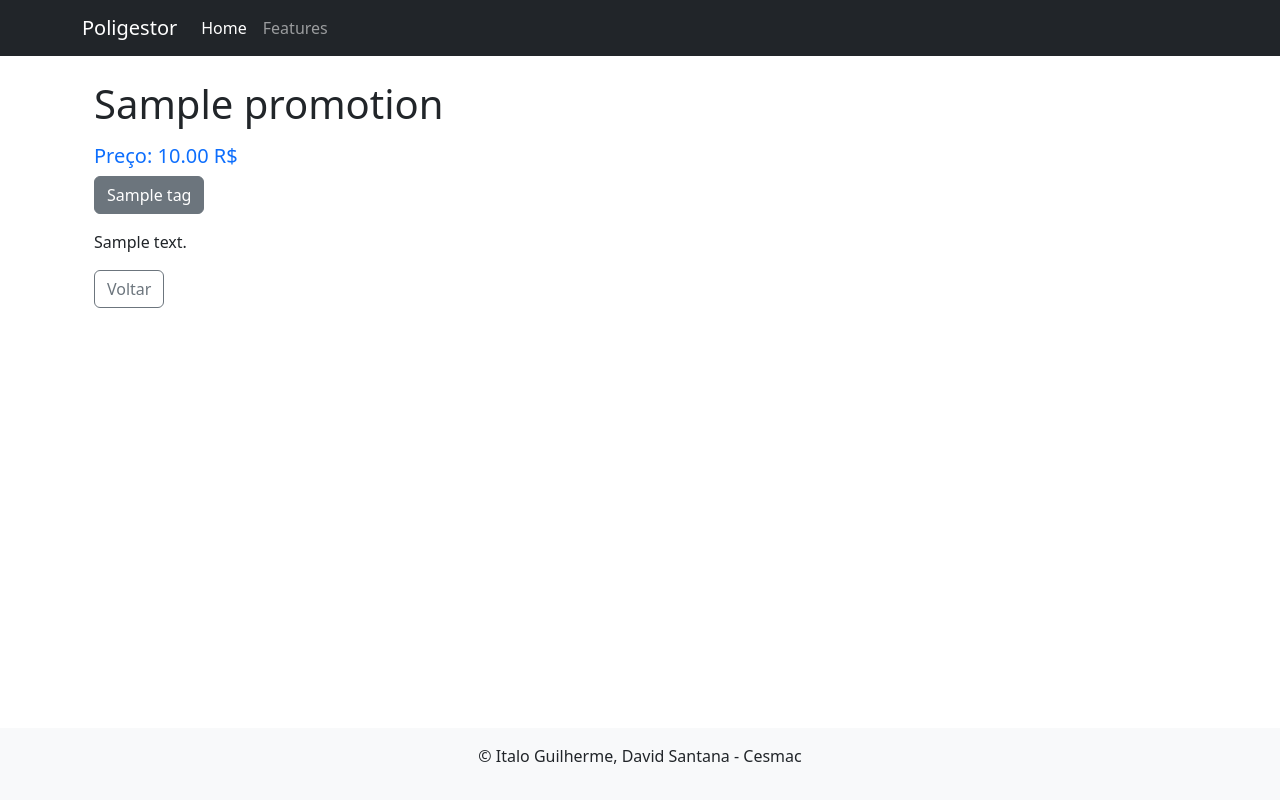
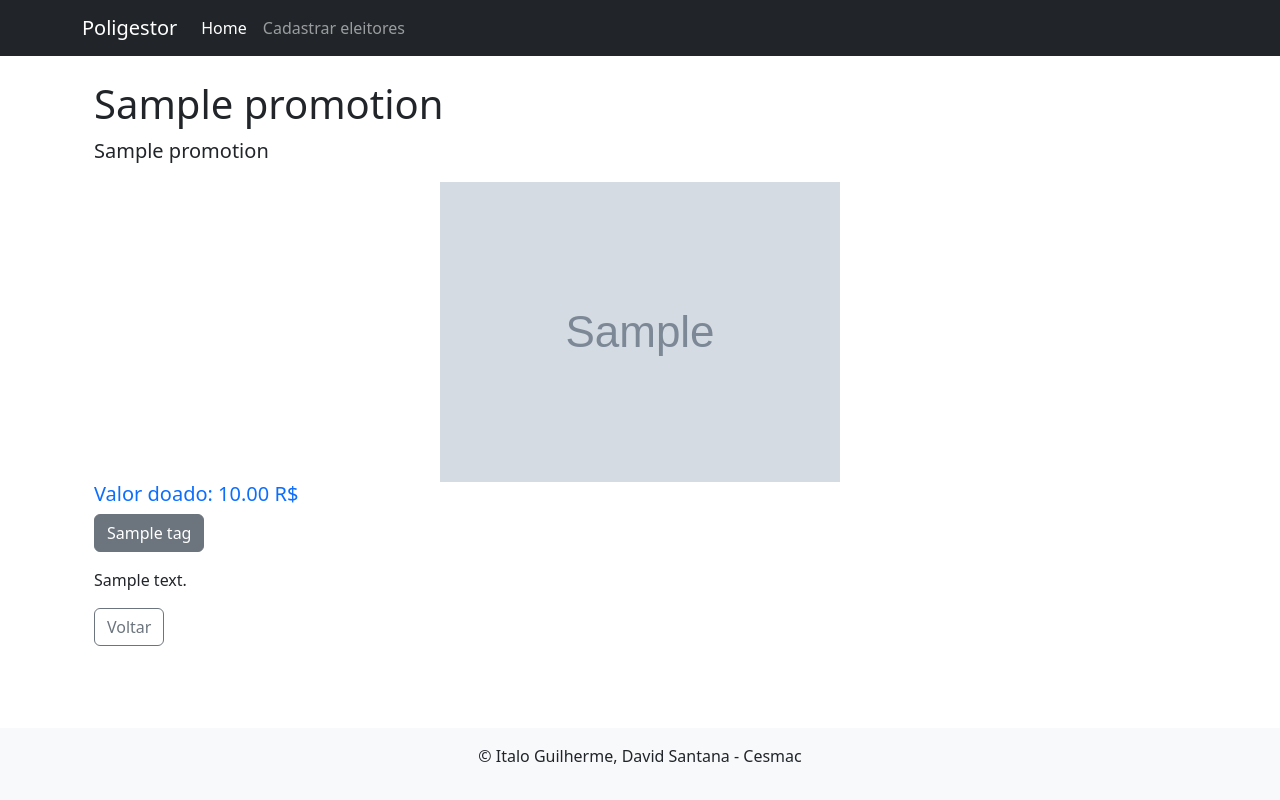
Before and after one commit to ShintaroK3/AV2-5-per-odo-Sistema-de-gestor-pol-tico., a Django app: page /detalhes/1/ in a window 1280 px wide. Run offline with Django 5.2, Linux system fonts and the light colour scheme; tables that the repository leaves empty hold one stand-in row (values such as "Sample post"); grey boxes marked "Sample" are stand-in pictures; some libraries are stand-ins or nearby versions.

Commit message:
new home page, details, and MEDIA

```diff
--- a/Home/templates/detalhes.html
+++ b/Home/templates/detalhes.html
@@ -6,8 +6,11 @@
 <div class="container mt-4">
     <h1>{{ promotion.title }}</h1>
     <h4 class="text-muted">{{ promotion.Category }}</h4>
-    <p class="lead">{{ promotion.subtitle }}</p>
-    <h5 class="text-primary">Preço: {{ promotion.price }} R$</h5>
+    <p class="lead">{{ promotion.ssubtitle }}</p>
+    {% if promotion.imagem %}
+    <img src="{{ promotion.imagem.url }}" alt="Imagem" class="img-fluid mx-auto d-block" style="max-width: 500px; height: auto;">
+    {% endif %}
+    <h5 class="text-primary">Valor doado: {{ promotion.price }} R$</h5>
 
     <div>
         {% for tag in promotion.tags.all %}
--- a/Home/templates/home.html
+++ b/Home/templates/home.html
@@ -9,7 +9,7 @@
     <link rel="stylesheet" href="{% static 'css/bootstrap.min.css' %}">
     <script src="https://cdn.jsdelivr.net/npm/bootstrap@5.3.5/dist/js/bootstrap.bundle.min.js"></script>
 </head>
-<body>
+<body style="padding-bottom: 60px;">
     <nav class="navbar navbar-expand-lg bg-dark navbar-dark">
         <div class="container">
           <a class="navbar-brand" href="#">Poligestor</a>
@@ -22,7 +22,7 @@
                 <a class="nav-link active" aria-current="page" href="{% url 'home' %}">Home</a>
               </li>
               <li class="nav-item">
-                <a class="nav-link" href="#">Features</a>
+                <a class="nav-link" href="#">Cadastrar eleitores</a>
               </li>
             </ul>
           </div>
@@ -41,8 +41,9 @@
                       <button type="button" class="btn btn-primary">{{ tag }}</button>
                     {% endfor %}
 
-                    <img src="..." class="card-img-top my-3" alt="...">
-
+                    {% if promotion.imagem %}
+                    <img src="{{ promotion.imagem.url }}" alt="Imagem" class="img-fluid mx-auto d-block" style="max-width: 500px; height: auto;">
+                    {% endif %}
                     <h5 class="card-title">{{ promotion.title }}</h5>
                     <p>{{ promotion.ssubtitle }}</p>
                     <h6 class="card-subtitle mb-2 text-body-secondary">{{ promotion.price }}</h6>
--- a/Poligestor/urls.py
+++ b/Poligestor/urls.py
@@ -17,6 +17,8 @@ Including another URLconf
 from django.contrib import admin
 from django.urls import path
 from Home import views
+from django.conf import settings
+from django.conf.urls.static import static
 
 
 urlpatterns = [
@@ -25,3 +27,6 @@ urlpatterns = [
     path ('detalhes/<int:promo_id>/', views.detalhe_view, name= 'detalhes'),
 
 ]
+
+urlpatterns += static(settings.STATIC_URL, document_root=settings.STATIC_ROOT)
+urlpatterns += static(settings.MEDIA_URL, document_root=settings.MEDIA_ROOT)
--- a/promotions/admin.py
+++ b/promotions/admin.py
@@ -2,7 +2,9 @@ from django.contrib import admin
 from .models import Promotion
 from .models.tag import Tag
 from .models.category import Category
+from .models.imagem import Imagem
 
 admin.site.register(Promotion)
 admin.site.register(Tag)
 admin.site.register(Category)
+admin.site.register(Imagem)
--- a/promotions/models/promotion.py
+++ b/promotions/models/promotion.py
@@ -13,6 +13,7 @@ class Promotion(models.Model):
     category = models.ForeignKey(Category, on_delete=models.PROTECT)
     tags = models.ManyToManyField(Tag)
     price = models.DecimalField(max_digits=10, decimal_places=2, null=True, blank=True)
+    imagem = models.ImageField(upload_to='promocoes/', blank=True, null=True)
 
     def __str__(self):
         return self.title
```
Also changed, not shown: Poligestor/settings.py (+13 -4 lines), promotions/models/imagem.py (added, +8 -0 lines), promotions/migrations/0005_imagem.py (added), promotions/migrations/0006_promotion_imagem.py (added).
